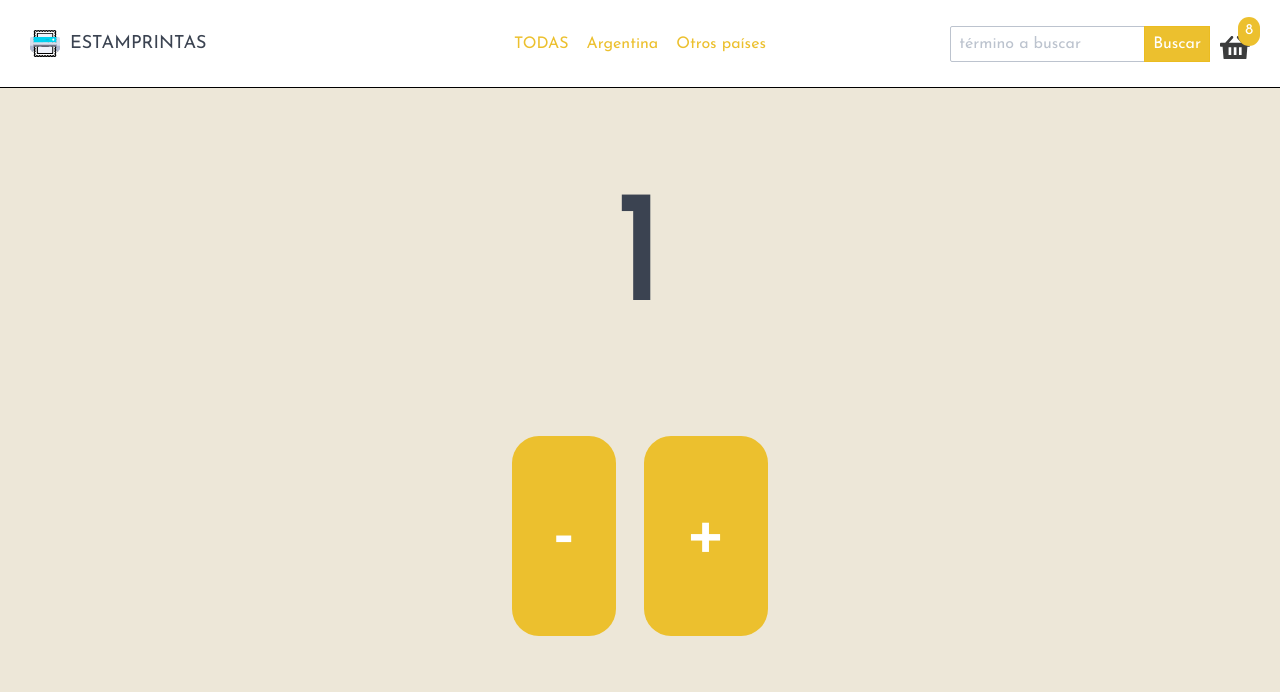
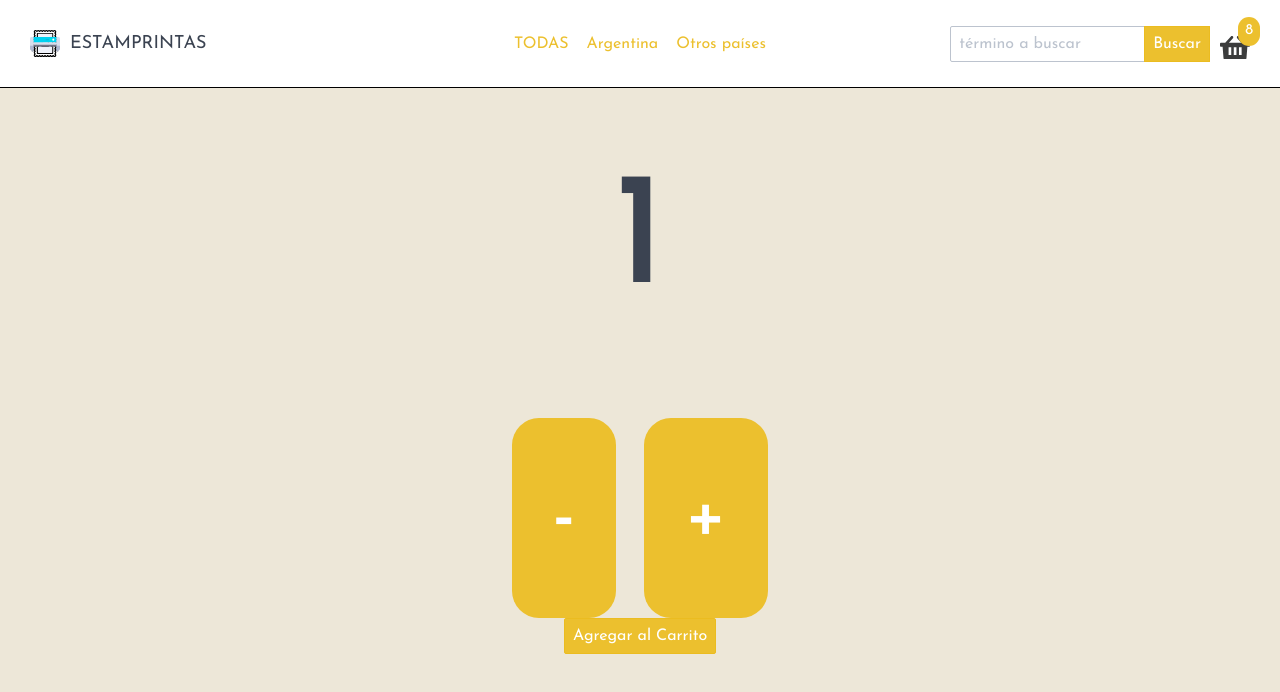
Before and after one commit to jesuslencina/estamprinta, a React (Create React App) app: page / in a window 1280 px wide. Shown: the top 692 px of the page. Built offline with nearby package versions, Linux system fonts and the light colour scheme.

Commit message:
Added the Add to cart button

```diff
--- a/src/components/Counter/Counter.js
+++ b/src/components/Counter/Counter.js
@@ -51,6 +51,7 @@ const Counter = ({ stock, initial }) => {
           +
         </span>
       </div>
+      <button className="btn btn-primary">Agregar al Carrito</button>
     </StyledCounter>
   );
 };
```
